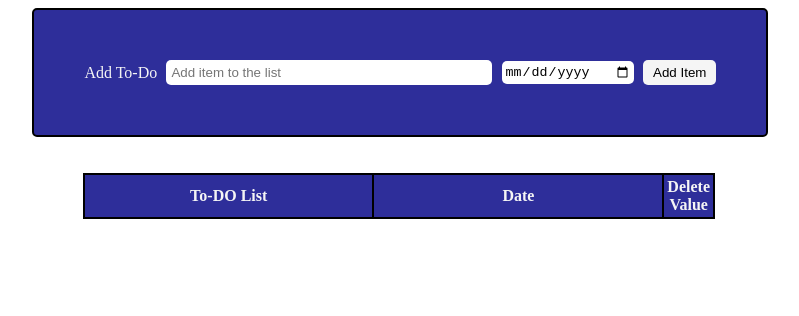
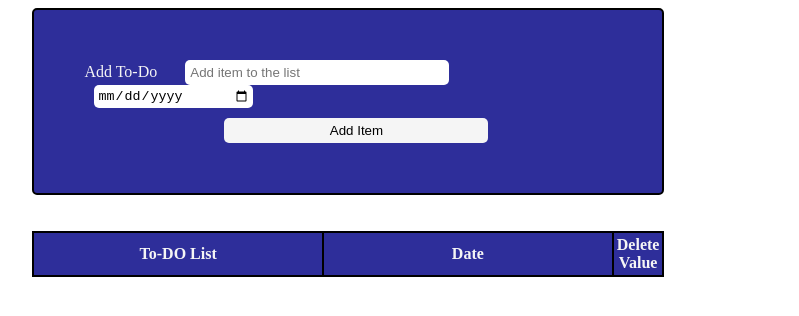
Before and after one commit to thedeveloperme10/To-Do-List, a plain HTML site: page index.html in a window 1280 px wide. Shown: the whole page, without its empty margins (241-1040 px from the left). Drawn offline with Linux system fonts and the light colour scheme.

Commit message:
Update style.css

```diff
--- a/style.css
+++ b/style.css
@@ -1,5 +1,8 @@
+*{
+    box-sizing: border-box;
+}
 .container{
-    display: flex;
+    display: flexbox;
     align-items: center;
     border: 2px solid black;
     border-radius: 5px;
@@ -13,7 +16,7 @@
 table,th,td{
     border: 2px solid black;
     width: 50%;
-    margin-left: 25%;
+    margin-left: 21%;
     text-align: center;
     border-collapse: collapse;
     padding: 3px;
@@ -35,6 +38,7 @@ input[type="text"]{
     border-radius: 5px;
     border: none;
     padding: 5px;
+    margin-left: 24px;
 }
 th{
     background-color:rgba(15, 15, 139, 0.87);
@@ -44,11 +48,15 @@ button{
     border: none;
     border-radius: 5px;
     outline: 0;
+    margin-left: 140px;
+    margin-top: 10px;
+    width: 50%;
 }
 input[type="date"]{
-    width: 20%;
+    width: 30%;
     outline: 0;
     border-radius: 5px;
     border: none;
     padding: 3px;
+    margin-left: 10px;
 }
```
